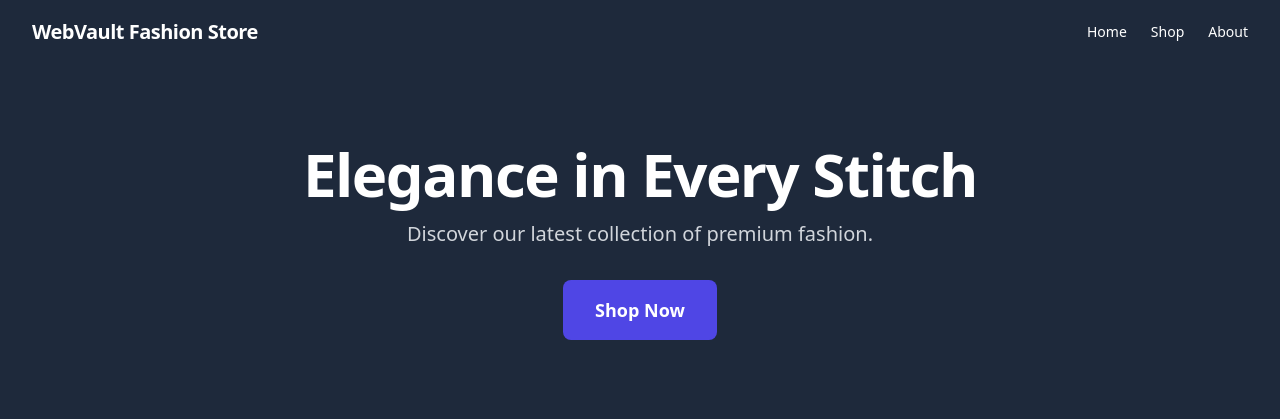
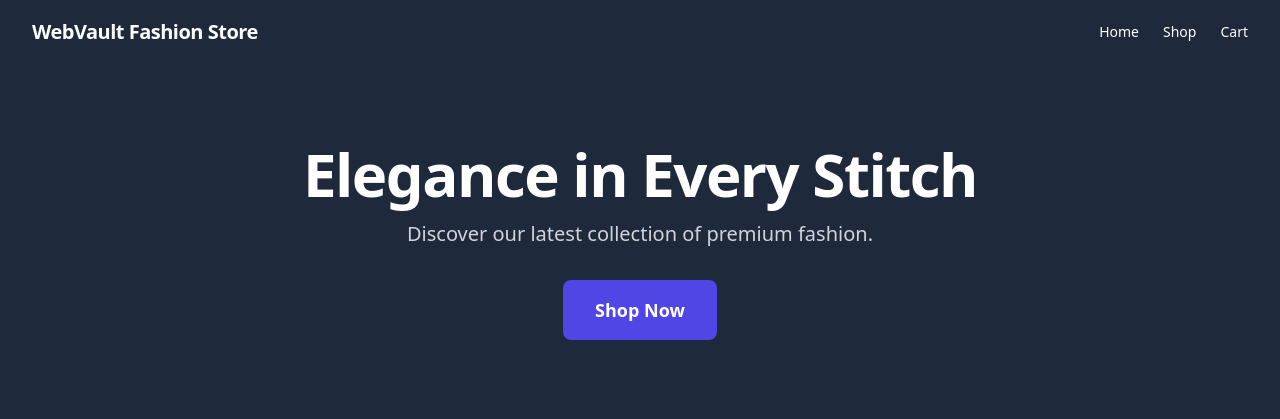
Before and after one commit to Rayflex189/webvault-fashion-commerce, a Django app: page / in a window 1280 px wide. Shown: the top 419 px of the page. Run offline with Django 5.2, Linux system fonts and the light colour scheme; data comes from the database, SQL or seed files in the repository; some libraries are stand-ins or nearby versions.

Commit message:
Update base.html
Save

```diff
--- a/templates/base.html
+++ b/templates/base.html
@@ -30,11 +30,16 @@
                     <span class="font-bold text-xl tracking-tight">{{ store.store_name }}</span>
                 {% endif %}
             </div>
-            <div class="flex gap-6 text-sm font-medium">
-                <a href="/" class="hover:text-gray-300 transition">Home</a>
-                <a href="/shop/" class="hover:text-gray-300 transition">Shop</a>
-                <a href="#" class="hover:text-gray-300 transition">About</a>
-            </div>
+            <div class="flex gap-6 text-sm font-medium items-center">
+    <a href="/" class="hover:text-gray-300 transition">Home</a>
+    <a href="/shop/" class="hover:text-gray-300 transition">Shop</a>
+    <a href="{% url 'orders:cart' %}" class="relative hover:text-gray-300 transition">
+        Cart
+        {% if cart_count > 0 %}
+            <span class="absolute -top-2 -right-4 bg-[var(--primary-color)] text-white text-[10px] font-bold w-5 h-5 rounded-full flex items-center justify-center">{{ cart_count }}</span>
+        {% endif %}
+    </a>
+</div>
         </div>
     </nav>
 
```
